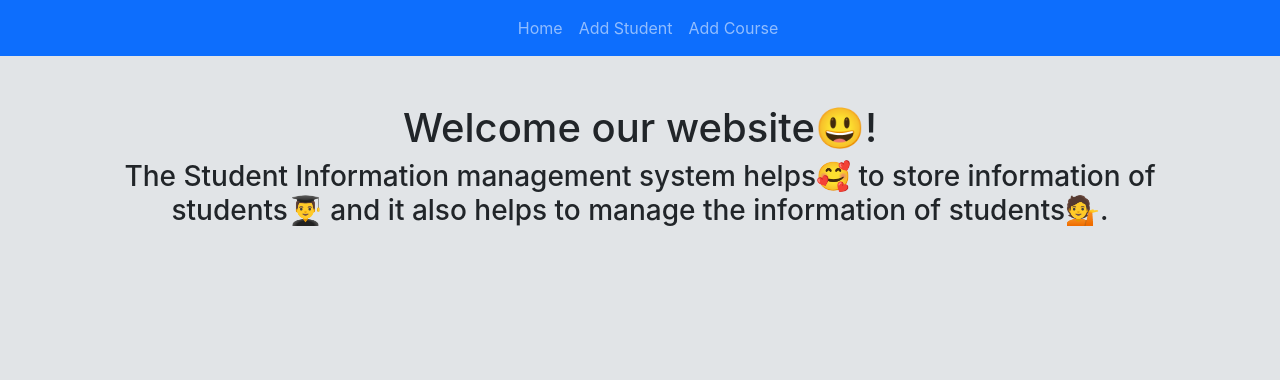
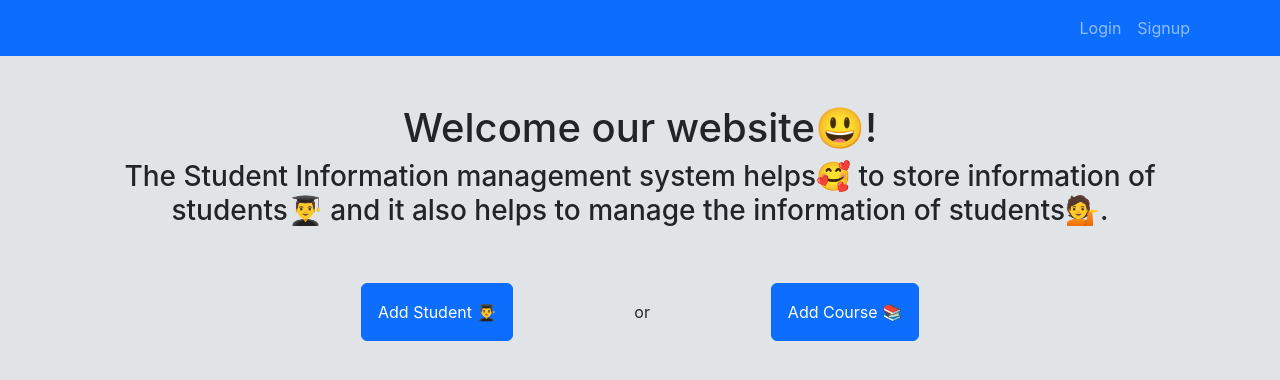
Before and after one commit to joy-mohajon/Management-system-reactJS-springBoot-clientside, a React (Create React App) app: page / in a window 1280 px wide. Shown: the top 380 px of the page. Built offline with nearby package versions, Linux system fonts and the light colour scheme.

Commit message:
home page updated

```diff
--- a/src/App.js
+++ b/src/App.js
@@ -5,6 +5,8 @@ import Course from "./Component/Pages/Course";
 import Student from "./Component/Pages/Student";
 import Home from "./Component/Pages/Home";
 import Details from "./Component/Details";
+import Login from "./Component/Pages/Login";
+import Signup from "./Component/Pages/Signup";
 
 function App() {
   return (
@@ -13,6 +15,8 @@ function App() {
         <Route path="/" element={<Layout />}>
           <Route index element={<Home />} />
           <Route path="student/" element={<Student />} />
+          <Route path="signin" element={<Login />} />
+          <Route path="signup" element={<Signup />} />
           <Route path="student/details/" element={<Details />} />
           <Route path="addcourse/" element={<Course />} />
         </Route>
--- a/src/Component/AddCourse.jsx
+++ b/src/Component/AddCourse.jsx
@@ -8,11 +8,10 @@ const AddCourse = ({ updateState }) => {
   const [courseCode, setCourseCode] = useState("");
   const [courseCredit, setCourseCredit] = useState("");
   const [courseFee, setCourseFee] = useState("");
-  const [update, setUpdate] = useState(true);
 
   const submitHandler = (e) => {
     e.preventDefault();
-    setUpdate((preUpdate) => !preUpdate);
+
     const data = {
       c_name: courseName.trim(),
       c_code: courseCode.trim(),
@@ -42,6 +41,7 @@ const AddCourse = ({ updateState }) => {
 
   return (
     <Form className="mt-4" onSubmit={submitHandler}>
+      <h2 className="text-center">Add Course</h2>
       <Form.Group as={Col} controlId="" className="mb-3">
         <Form.Label>Course Name</Form.Label>
         <Form.Control
--- a/src/Component/AddStudent.jsx
+++ b/src/Component/AddStudent.jsx
@@ -27,11 +27,12 @@ const AddStudent = ({ updateState }) => {
 
   const submitHandler = (e) => {
     e.preventDefault();
-    // console.log("coursessssssssss", selectedCourse);
+
     if (isEmpty(Semester && dptName && selectedCourse)) {
       return;
     }
- console.log("amountttttt", payable);
+
+    console.log("amountttttt", payable);
     const info = {
       name: stdName,
       roll: stdId,
@@ -51,7 +52,6 @@ const AddStudent = ({ updateState }) => {
     };
     postStudent();
 
-    // for update student table
     updateState();
   };
 
@@ -59,26 +59,21 @@ const AddStudent = ({ updateState }) => {
     if (data) {
       data.forEach((course) => {
         const { department } = course;
-        // console.log(department);
         if (!departments.includes(department)) {
           departments.push(department);
         }
         courseData.push(course);
       });
     }
-    // console.log("courseDta", courseData);
+
     setDptNames(departments);
     setFilterCourses(courseData);
-    // const newCourses = Object.values(data).filter(
-    //   (course) => course.department === dptName
-    // );
-    // setFilterCourses(newCourses);
   }, [data]);
 
   const selectedCourseData = (courses) => {
     setSelectedCourse(courses);
-    // console.log("recentttttt", courses);
-    // console.log("recenttttttstateeeeeeee", selectedCourse);
+    console.log("recentttttt", courses);
+
     selectedCourse.forEach((course) => {
       filterCourses.forEach((courseData) => {
         if (courseData.c_name === course) {
@@ -102,6 +97,7 @@ const AddStudent = ({ updateState }) => {
 
   return (
     <Form className="mt-4 w-100" onSubmit={submitHandler}>
+      <h2 className="text-center">Add Student</h2>
       <Form.Group as={Col} controlId="formGridEmail" className="mb-3">
         <Form.Label>Name</Form.Label>
         <Form.Control
--- a/src/Component/Layout.jsx
+++ b/src/Component/Layout.jsx
@@ -10,10 +10,12 @@ const Layout = () => {
       <Navbar bg="primary" variant="dark">
         <Container>
           <Navbar.Brand href="#home"></Navbar.Brand>
-          <Nav className="m-auto">
-            <Nav.Link href="/">Home</Nav.Link>
-            <Nav.Link href="/student/">Add Student</Nav.Link>
-            <Nav.Link href="/addcourse/">Add Course</Nav.Link>
+          <Nav className="ml-auto">
+            <Nav.Link href="/"></Nav.Link>
+            {/* <Nav.Link href="/student/">Add Student</Nav.Link>
+            <Nav.Link href="/addcourse/">Add Course</Nav.Link> */}
+            <Nav.Link href="/signin">Login</Nav.Link>
+            <Nav.Link href="/signup">Signup</Nav.Link>
             {/* <Nav.Link href="/ShowDetails/">Show Details</Nav.Link> */}
           </Nav>
         </Container>
--- a/src/Component/MultiSelectDropdown.jsx
+++ b/src/Component/MultiSelectDropdown.jsx
@@ -8,26 +8,25 @@ const MultiSelectDropdown = ({ courses, selectedCourses, showStudent }) => {
 
   useEffect(() => {
     if (!isEmpty(showStudent) && !isEmpty(courses)) {
-      // console.log("LLLLLLLLLLLLLLLLLLLLLLLLL");
       const { department } = courses[0];
 
       if (showStudent && department === showStudent.department) {
         setSelectedOptions(showStudent.courses);
       } else {
         setSelectedOptions([]);
-        // console.log("dpartmesssssssssssssssssss", selectedOptions);
       }
     }
   }, [courses, showStudent]);
 
   const handleCheckboxChange = (event, option) => {
     const value = event.target.value;
-    // console.log("valueeeeeeeee", value);
+
     if (event.target.checked) {
-      selectedOptions.push(value)
-      // setSelectedOptions((preOptions) => preOptions.push(value));
+      if (!selectedOptions.includes(value)) {
+        selectedOptions.push(value);
+      }
+      console.log("seleeeeeeeeeeeee", selectedOptions);
       selectedCourses(selectedOptions);
-      // console.log("selectedddddddddddddddd", selectedOptions);
     } else {
       setSelectedOptions(selectedOptions.filter((option) => option !== value));
     }
@@ -64,7 +63,8 @@ const MultiSelectDropdown = ({ courses, selectedCourses, showStudent }) => {
         {selectedOptions &&
           selectedOptions.map((option) => (
             <span key={option}>
-              <span className="fw-bold">{option}</span>,{" "}
+              <span className="fw-bold">{option}</span>
+              {", "}
             </span>
           ))}
       </div>
--- a/src/Component/Pages/Home.jsx
+++ b/src/Component/Pages/Home.jsx
@@ -1,4 +1,5 @@
 import React from "react";
+import { Button } from "react-bootstrap";
 
 const Home = () => {
   return (
@@ -8,6 +9,15 @@ const Home = () => {
         The Student Information management system helps🥰 to store information
         of students👨‍🎓 and it also helps to manage the information of students💁.
       </h3>
+      <div className="mt-5 d-flex align-items-center justify-content-between w-50 m-auto">
+        <Button href="/student/" className="p-3">
+          Add Student 👨‍🎓
+        </Button>
+        or
+        <Button href="/addcourse/" className="p-3">
+          Add Course 📚
+        </Button>
+      </div>
     </div>
   );
 };
--- a/src/Component/Pages/Student.jsx
+++ b/src/Component/Pages/Student.jsx
@@ -24,10 +24,8 @@ const Student = () => {
   }, [update]);
 
   return (
-    <div
-      style={{ display: "flex", flexFlow: "column", alignItems: "center" }}
-    >
-      {show && <AlertMessage text={"Successfully added"}/>}
+    <div style={{ display: "flex", flexFlow: "column", alignItems: "center" }}>
+      {show && <AlertMessage text={"Successfully added"} />}
       <QueryClientProvider client={client}>
         <AddStudent updateState={updateState} />
         <ShowStudents update={update} />
```
